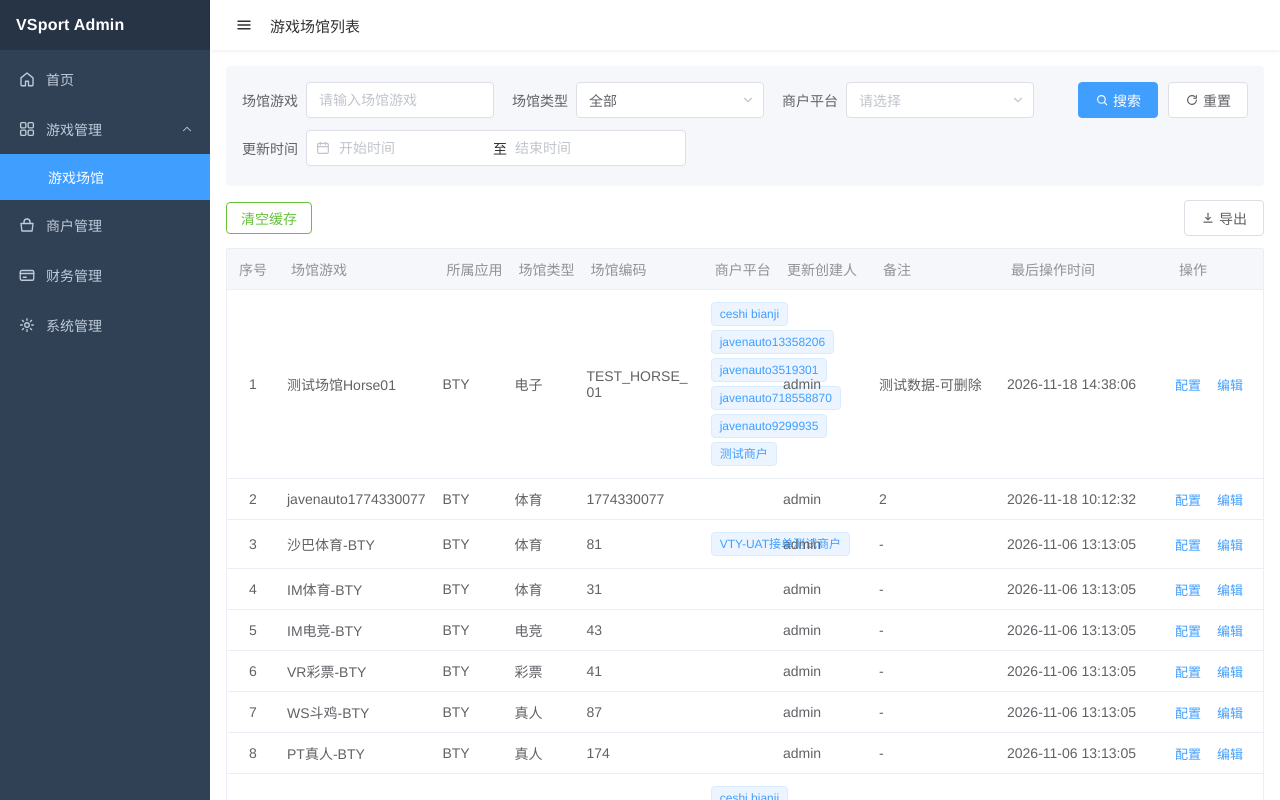
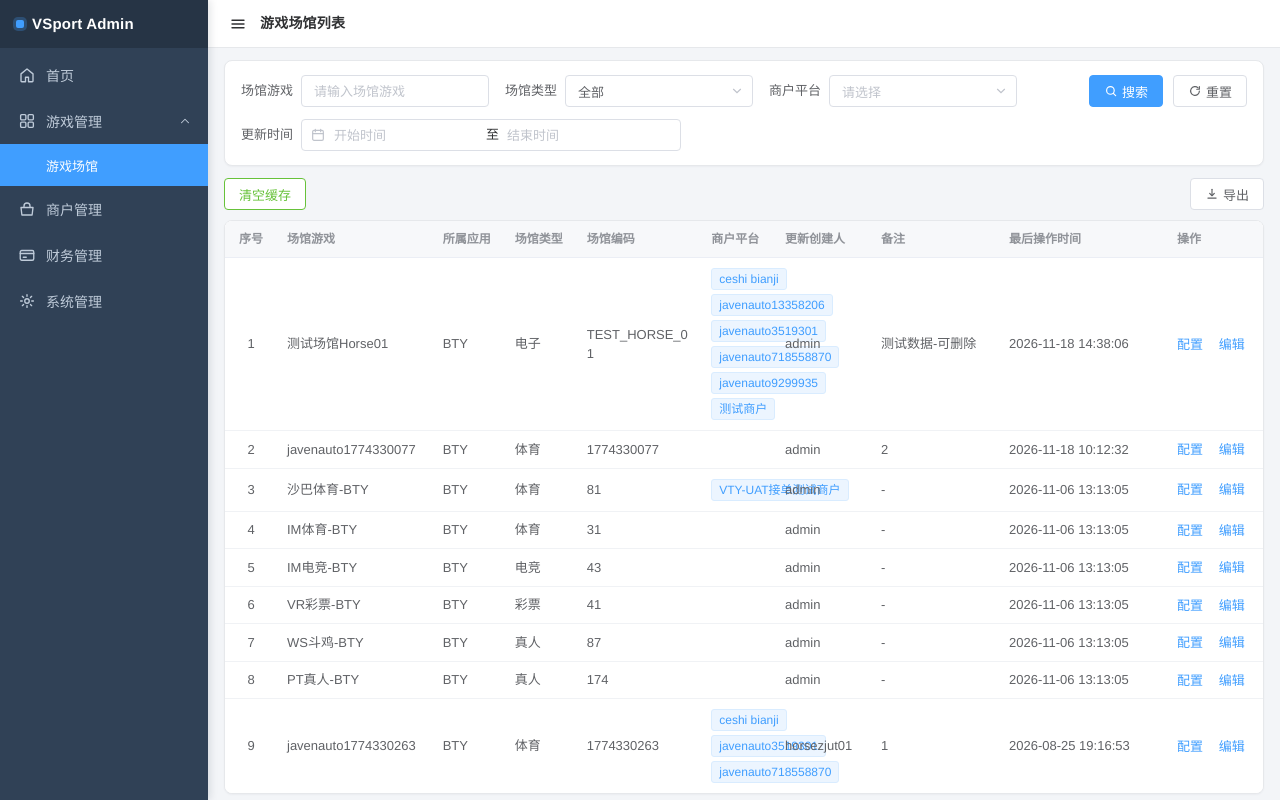
Before and after one commit to abbotblake1-ai/festival-wheel, a plain HTML site: page vsport-admin/index.html in a window 1280 px wide. Drawn offline with Linux system fonts and the light colour scheme.

Commit message:
Tighten the admin layout and surfaces
Give the list, sidebar, filters, table, and dialogs a cleaner spacing and type scale without changing how the controls work.

Co-authored-by: abbotblake1-ai <abbotblake1-ai@users.noreply.github.com>

```diff
--- a/vsport-admin/css/app.css
+++ b/vsport-admin/css/app.css
@@ -17,8 +17,9 @@
   --border: #dcdfe6;
   --line: #ebeef5;
   --fill: #f5f7fa;
-  --header-h: 50px;
-  --sidebar-w: 210px;
+  --header-h: 48px;
+  --sidebar-w: 208px;
+  --control-h: 32px;
 }
 
 * { box-sizing: border-box; }
@@ -29,10 +30,11 @@ body {
   color: var(--regular);
   font-family: "Helvetica Neue", Helvetica, "PingFang SC", "Hiragino Sans GB", "Microsoft YaHei", "WenQuanYi Micro Hei", Arial, sans-serif;
   font-size: 14px;
-  background: #fff;
+  line-height: 1.5;
+  background: #f3f5f8;
   -webkit-font-smoothing: antialiased;
 }
-button, input, textarea { font-family: inherit; font-size: 14px; }
+button, input, textarea { font-family: inherit; font-size: 13px; }
 button { cursor: pointer; }
 h1, h2, h3, p { margin: 0; }
 
@@ -45,19 +47,31 @@ h1, h2, h3, p { margin: 0; }
   display: flex;
   flex-direction: column;
   transition: width .2s ease;
+  box-shadow: 2px 0 8px rgba(0, 21, 41, .12);
+  z-index: 6;
 }
 .logo {
   height: var(--header-h);
   display: flex;
   align-items: center;
+  gap: 8px;
   padding: 0 16px;
   background: var(--sidebar-logo);
   color: #fff;
-  font-size: 16px;
+  font-size: 15px;
   font-weight: 650;
   letter-spacing: .2px;
   white-space: nowrap;
   overflow: hidden;
+}
+.logo::before {
+  content: "";
+  width: 8px;
+  height: 8px;
+  border-radius: 2px;
+  background: var(--primary);
+  box-shadow: 0 0 0 3px rgba(64, 158, 255, .25);
+  flex: none;
 }
 .menu { flex: 1; overflow: auto; padding-top: 4px; }
 .menu-item, .menu-title, .submenu-item {
@@ -71,16 +85,16 @@ h1, h2, h3, p { margin: 0; }
   text-align: left;
   padding: 0 16px 0 18px;
 }
-.menu-item, .menu-title { height: 50px; font-size: 14px; }
-.menu-item:hover, .menu-title:hover { background: var(--sidebar-hover); }
+.menu-item, .menu-title { height: 46px; font-size: 14px; transition: background .15s ease, color .15s ease; }
+.menu-item:hover, .menu-title:hover { background: var(--sidebar-hover); color: #fff; }
 .menu-item.active { background: var(--primary); color: #fff; }
 .icon { width: 18px; height: 18px; flex: none; }
 .arrow { width: 14px; height: 14px; margin-left: auto; flex: none; transition: transform .2s; }
 .menu-group.open .arrow { transform: rotate(180deg); }
 .submenu { display: none; background: var(--sidebar-sub); }
 .menu-group.open .submenu { display: block; }
-.submenu-item { height: 46px; padding-left: 48px; font-size: 14px; }
-.submenu-item:hover { background: #001528; }
+.submenu-item { height: 42px; padding-left: 46px; font-size: 13px; transition: background .15s ease, color .15s ease; }
+.submenu-item:hover { background: #001528; color: #fff; }
 .submenu-item.active, .submenu-item.active:hover { background: var(--primary); color: #fff; }
 
 .layout.collapsed { --sidebar-w: 64px; }
@@ -92,16 +106,16 @@ h1, h2, h3, p { margin: 0; }
 .layout.collapsed .menu-item,
 .layout.collapsed .menu-title { justify-content: center; padding: 0; }
 
-.main { flex: 1; min-width: 0; display: flex; flex-direction: column; background: #fff; }
+.main { flex: 1; min-width: 0; display: flex; flex-direction: column; background: #f3f5f8; }
 .header {
   height: var(--header-h);
   flex: none;
   display: flex;
   align-items: center;
-  gap: 8px;
-  padding: 0 16px;
+  gap: 4px;
+  padding: 0 12px;
   background: #fff;
-  box-shadow: 0 1px 4px rgba(0, 21, 41, .08);
+  border-bottom: 1px solid #e6e8eb;
   z-index: 5;
 }
 .icon-btn {
@@ -117,36 +131,42 @@ h1, h2, h3, p { margin: 0; }
 }
 .icon-btn:hover { background: var(--fill); }
 .icon-btn svg { width: 18px; height: 18px; }
-.header h1 { font-size: 15px; font-weight: 500; color: var(--text); }
+.header h1 { font-size: 14px; font-weight: 600; color: var(--text); letter-spacing: .2px; }
 
-.content { flex: 1; overflow: auto; padding: 16px 16px 28px; background: #fff; }
+.content { flex: 1; overflow: auto; padding: 12px 16px 24px; background: #f3f5f8; }
 
 .filter-card {
-  background: #f5f7fa;
-  border-radius: 4px;
-  padding: 16px 16px 8px;
+  background: #fff;
+  border: 1px solid #e6e8eb;
+  border-radius: 8px;
+  padding: 14px 16px 2px;
+  box-shadow: 0 1px 2px rgba(0, 21, 41, .04);
 }
 .filter-row {
   display: flex;
   align-items: center;
-  gap: 16px 18px;
+  gap: 12px 16px;
   flex-wrap: wrap;
   margin-bottom: 12px;
 }
-.filter-item { display: inline-flex; align-items: center; gap: 8px; color: var(--regular); }
+.filter-item { display: inline-flex; align-items: center; gap: 8px; color: var(--regular); font-size: 13px; }
 .filter-item > span { white-space: nowrap; }
 .filter-actions { margin-left: auto; display: flex; gap: 10px; }
 
 .input, .select-trigger, .daterange {
-  height: 36px;
+  height: var(--control-h);
   border: 1px solid var(--border);
   border-radius: 4px;
   background: #fff;
   color: var(--regular);
   outline: none;
+  transition: border-color .15s ease, box-shadow .15s ease;
 }
 .input { padding: 0 12px; width: 188px; }
-.input:focus, .select.open .select-trigger, .daterange:focus-within { border-color: var(--primary); }
+.input:focus, .select.open .select-trigger, .daterange:focus-within {
+  border-color: var(--primary);
+  box-shadow: 0 0 0 2px rgba(64, 158, 255, .15);
+}
 .input::placeholder, .date-input::placeholder { color: var(--placeholder); }
 .input[readonly] { background: var(--fill); color: var(--regular); cursor: default; }
 .input:disabled {
@@ -220,18 +240,18 @@ textarea.input {
 .date-input {
   border: 0;
   outline: none;
-  width: 150px;
-  height: 32px;
+  width: 148px;
+  height: 28px;
   background: transparent;
   color: var(--regular);
   font-family: inherit;
-  font-size: 14px;
+  font-size: 13px;
 }
 .sep { color: var(--text); flex: none; }
 
 .btn {
-  height: 36px;
-  padding: 0 16px;
+  height: var(--control-h);
+  padding: 0 14px;
   border-radius: 4px;
   border: 1px solid var(--border);
   background: #fff;
@@ -241,6 +261,7 @@ textarea.input {
   justify-content: center;
   gap: 4px;
   white-space: nowrap;
+  transition: background .15s ease, border-color .15s ease, color .15s ease;
 }
 .btn:hover { color: var(--primary); border-color: #c6e2ff; background: #ecf5ff; }
 .btn-primary { background: var(--primary); border-color: var(--primary); color: #fff; }
@@ -250,10 +271,17 @@ textarea.input {
 .btn-success-plain:hover { background: var(--success); border-color: var(--success); color: #fff; }
 .btn-icon { width: 14px; height: 14px; flex: none; }
 
-.toolbar { display: flex; align-items: center; justify-content: space-between; margin: 14px 0 12px; }
+.toolbar { display: flex; align-items: center; justify-content: space-between; margin: 12px 0 10px; }
 
-.table-wrap { width: 100%; overflow: auto; border: 1px solid var(--line); border-radius: 2px; }
-.grid { width: 100%; border-collapse: collapse; background: #fff; }
+.table-wrap {
+  width: 100%;
+  overflow: auto;
+  border: 1px solid #e6e8eb;
+  border-radius: 8px;
+  background: #fff;
+  box-shadow: 0 1px 2px rgba(0, 21, 41, .04);
+}
+.grid { width: 100%; border-collapse: collapse; background: #fff; font-size: 13px; }
 #view-venues .grid { table-layout: fixed; }
 #view-venues .c-idx { width: 52px; }
 #view-venues .c-name { width: 15%; }
@@ -265,20 +293,22 @@ textarea.input {
 #view-venues .c-time { width: 168px; }
 #view-venues .c-ops { width: 96px; }
 .grid th {
-  background: #f5f7fa;
-  color: var(--secondary);
-  font-weight: 500;
+  background: #f7f8fa;
+  color: #909399;
+  font-weight: 600;
+  font-size: 12px;
   text-align: left;
-  padding: 10px 12px;
+  padding: 9px 10px;
   border-bottom: 1px solid var(--line);
   white-space: nowrap;
 }
 .grid td {
-  padding: 10px 8px;
-  border-bottom: 1px solid var(--line);
+  padding: 8px 10px;
+  border-bottom: 1px solid #f0f2f5;
   color: var(--regular);
   vertical-align: middle;
 }
+.grid tbody tr:last-child td { border-bottom: 0; }
 #view-venues .grid td { word-break: break-word; }
 #view-venues .grid td.time,
 #view-venues .grid td.ops,
@@ -291,11 +321,11 @@ textarea.input {
 .ops { white-space: nowrap; }
 .tag {
   display: inline-block;
-  margin: 2px 6px 2px 0;
-  padding: 0 8px;
-  height: 24px;
-  line-height: 22px;
-  border-radius: 4px;
+  margin: 2px 4px 2px 0;
+  padding: 0 7px;
+  height: 22px;
+  line-height: 20px;
+  border-radius: 3px;
   background: #ecf5ff;
   border: 1px solid #d9ecff;
   color: var(--primary);
@@ -328,8 +358,8 @@ textarea.input {
 .btn-mini.danger:hover { background: #f78989; }
 
 .placeholder-card {
-  border: 1px solid var(--line);
-  border-radius: 4px;
+  border: 1px solid #e6e8eb;
+  border-radius: 8px;
   min-height: 220px;
   display: flex;
   flex-direction: column;
@@ -337,6 +367,8 @@ textarea.input {
   justify-content: center;
   gap: 8px;
   color: var(--secondary);
+  background: #fff;
+  box-shadow: 0 1px 2px rgba(0, 21, 41, .04);
 }
 .placeholder-card h2 { color: var(--text); font-size: 18px; font-weight: 500; }
 
@@ -357,8 +389,8 @@ textarea.input {
   max-width: 100%;
   max-height: calc(100vh - 48px);
   background: #fff;
-  border-radius: 4px;
-  box-shadow: 0 8px 28px rgba(0, 0, 0, .18);
+  border-radius: 8px;
+  box-shadow: 0 12px 32px rgba(0, 0, 0, .16);
   display: flex;
   flex-direction: column;
 }
@@ -369,10 +401,10 @@ textarea.input {
   display: flex;
   align-items: center;
   justify-content: space-between;
-  padding: 16px 20px 12px;
-  border-bottom: 1px solid #f0f0f0;
+  padding: 14px 20px;
+  border-bottom: 1px solid #f0f2f5;
 }
-.dialog-header h2 { font-size: 18px; font-weight: 500; color: var(--text); }
+.dialog-header h2 { font-size: 16px; font-weight: 600; color: var(--text); }
 .dialog-close {
   border: 0;
   background: transparent;
@@ -383,12 +415,13 @@ textarea.input {
   height: 28px;
 }
 .dialog-close:hover { color: var(--primary); }
-.dialog-body { padding: 18px 24px 8px; overflow: auto; }
+.dialog-body { padding: 16px 20px 4px; overflow: auto; }
 .dialog-footer {
-  padding: 10px 20px 18px;
+  padding: 12px 20px 16px;
   display: flex;
   justify-content: center;
-  gap: 12px;
+  gap: 10px;
+  border-top: 1px solid #f0f2f5;
 }
 .dialog.confirm .dialog-footer { justify-content: flex-end; }
 .confirm-body { display: flex; gap: 12px; align-items: flex-start; color: var(--regular); padding-top: 8px; padding-bottom: 12px; }
@@ -406,20 +439,24 @@ textarea.input {
   margin-top: 1px;
 }
 
-.section-title { font-size: 14px; font-weight: 650; color: var(--text); margin: 4px 0 12px; }
+.section-title { font-size: 13px; font-weight: 650; color: var(--text); margin: 2px 0 10px; }
 .context-line {
   display: flex;
   flex-wrap: wrap;
-  gap: 8px 28px;
-  margin: 18px 0 16px;
-  color: var(--text);
+  gap: 6px 24px;
+  margin: 14px 0 14px;
+  padding: 8px 12px;
+  border-radius: 6px;
+  background: #f7f8fa;
+  color: var(--regular);
+  font-size: 13px;
 }
-.kv-block { margin-bottom: 8px; }
-.kv-row { display: flex; align-items: center; gap: 12px; margin-bottom: 12px; }
-.kv-row > label { width: 110px; flex: none; text-align: right; color: var(--text); font-weight: 650; }
+.kv-block { margin-bottom: 6px; }
+.kv-row { display: flex; align-items: center; gap: 12px; margin-bottom: 10px; }
+.kv-row > label { width: 110px; flex: none; text-align: right; color: var(--text); font-weight: 600; font-size: 13px; }
 .kv-row .input, .kv-row .select { flex: 1; width: auto; max-width: 520px; }
 
-.form-row { display: flex; align-items: center; margin-bottom: 16px; }
+.form-row { display: flex; align-items: center; margin-bottom: 12px; }
 .form-row.top { align-items: flex-start; }
 .form-row > label {
   width: 124px;
@@ -445,15 +482,15 @@ textarea.input {
 .text-link.danger { color: #f56c6c; }
 .text-link.danger:hover { color: #f78989; }
 .key-config-card {
-  border: 1px solid #ebeef5;
+  border: 1px solid #e6e8eb;
   border-radius: 8px;
-  padding: 16px 16px 14px;
-  margin: 2px 0 18px;
+  padding: 14px 14px 12px;
+  margin: 4px 0 14px;
   background: #fff;
 }
 .key-config-title {
-  margin: 0 0 14px;
-  font-size: 16px;
+  margin: 0 0 12px;
+  font-size: 14px;
   font-weight: 650;
   color: var(--text);
 }
```
